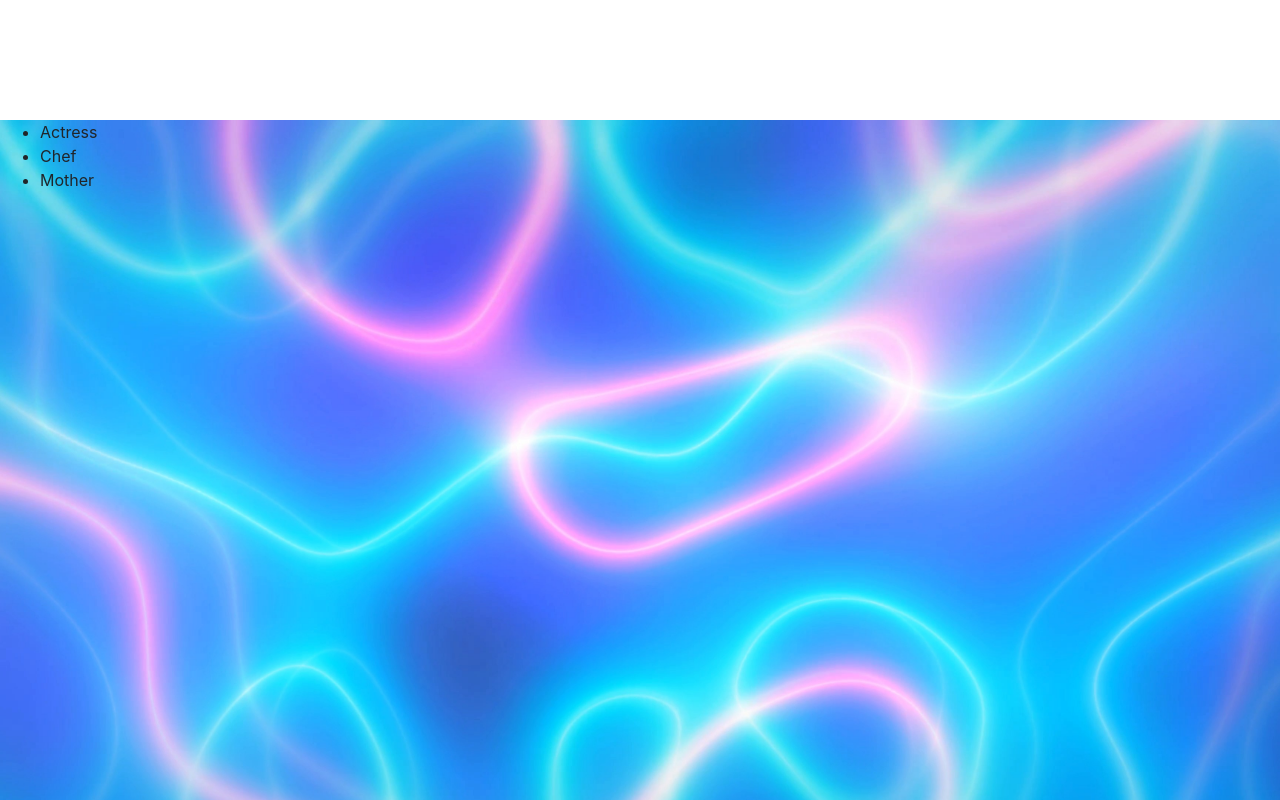
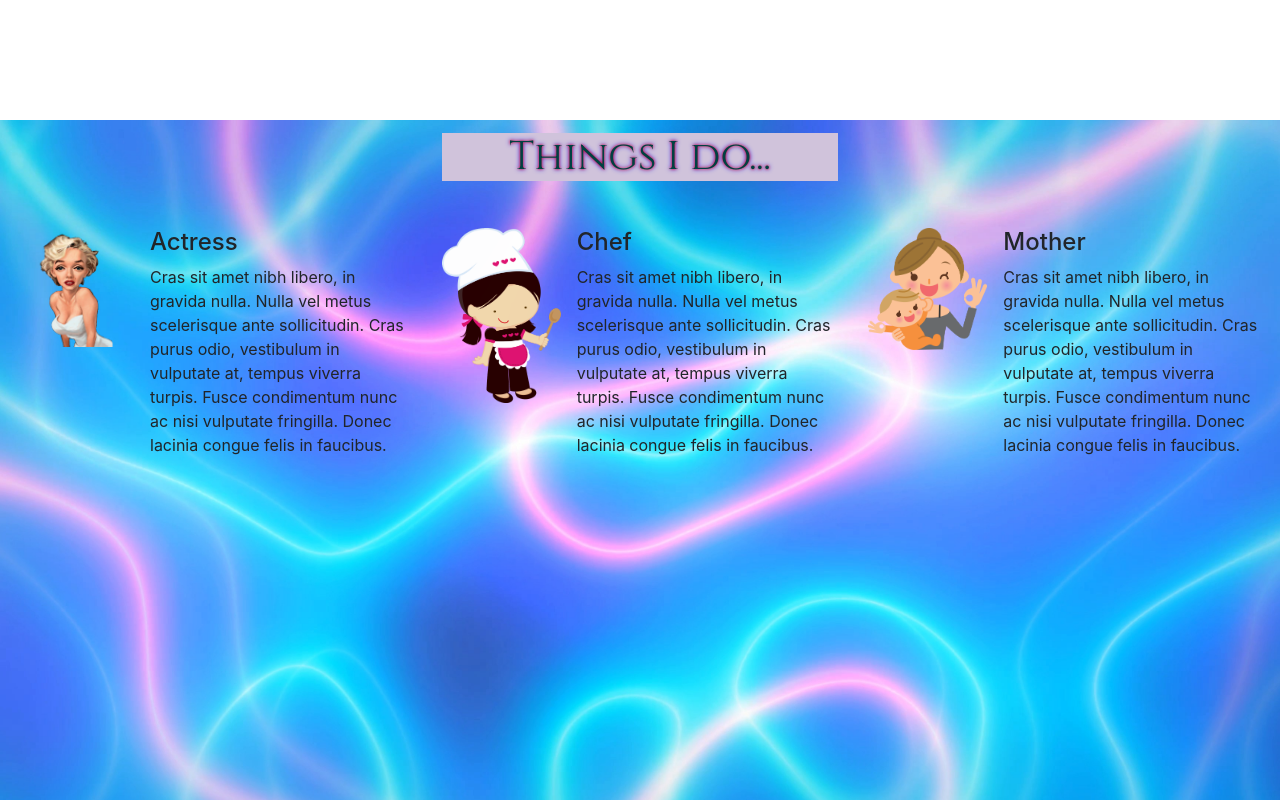
Before and after one commit to raphatapi/nicole, a plain HTML site: page index.html in a window 1280 px wide. Shown: the part 680-1480 px from the top of the page. Drawn offline with nearby package versions, Linux system fonts and the light colour scheme.

Commit message:
add items to sec2

```diff
--- a/index.html
+++ b/index.html
@@ -25,11 +25,43 @@
         </div>
     </section>
     <section class="sec2">
-        <ul>
-            <li>Actress</li>
-            <li>Chef</li>
-            <li>Mother</li>
-        </ul>
+        <div class="container-fluid">
+            <div class="row justify-content-center">
+                <div class="col-12 col-lg-4">
+                    <h1>Things I do...</h1>
+                </div>
+            </div>
+            <div class="row justify-content-center">
+                <div class="col">
+                    <div class="media">
+                        <img class="mr-3" src="./actress.jpg" alt="Generic placeholder image">
+                        <div class="media-body">
+                            <h4 class="mt-0">Actress</h4>
+                            Cras sit amet nibh libero, in gravida nulla. Nulla vel metus scelerisque ante sollicitudin. Cras purus odio, vestibulum in vulputate at, tempus viverra turpis. Fusce condimentum nunc ac nisi vulputate fringilla. Donec lacinia congue felis in faucibus.
+                        </div>
+                    </div>
+                </div>
+                <div class="col">
+                    <div class="media">
+                        <img class="mr-3" src="./chef.png" alt="Generic placeholder image">
+                        <div class="media-body">
+                            <h4 class="mt-0">Chef</h4>
+                            Cras sit amet nibh libero, in gravida nulla. Nulla vel metus scelerisque ante sollicitudin. Cras purus odio, vestibulum in vulputate at, tempus viverra turpis. Fusce condimentum nunc ac nisi vulputate fringilla. Donec lacinia congue felis in faucibus.
+                        </div>
+                    </div>
+                </div>
+                <div class="col">
+                    <div class="media">
+                        <img class="mr-3" src="./mother.png" alt="Generic placeholder image">
+                        <div class="media-body">
+                            <h4 class="mt-0">Mother</h4>
+                            Cras sit amet nibh libero, in gravida nulla. Nulla vel metus scelerisque ante sollicitudin. Cras purus odio, vestibulum in vulputate at, tempus viverra turpis. Fusce condimentum nunc ac nisi vulputate fringilla. Donec lacinia congue felis in faucibus.
+                        </div>
+                    </div>
+                </div>
+            </div>
+        </div>
+
     </section>
     <section class="sec3">
         <iframe width="560" height="315" src="https://www.youtube.com/embed/rAPdv-Q6oD0" frameborder="0" allow="accelerometer; autoplay; encrypted-media; gyroscope; picture-in-picture" allowfullscreen></iframe>
--- a/style.css
+++ b/style.css
@@ -10,6 +10,7 @@ section {
     height: 100vh;
     width: 100%;
     margin: 0;
+    padding: 1% 0 1% 0;
 }
 
 h1 {
@@ -24,7 +25,13 @@ img {
     display: block;
     margin-left: auto;
     margin-right: auto;
-    /* width: 50%; */
+    width: 30%;
+}
+
+li {
+    font-family: 'Franklin Gothic Medium', 'Arial Narrow', Arial, sans-serif;
+    font-size: xx-large;
+    list-style-type: none;
 }
 
 .sec1 {
@@ -33,6 +40,10 @@ img {
 
 .sec2 {
     background-image: url("./neon.jpg");
+}
+
+.media {
+    margin-top: 10%;
 }
 
 .sec3 {
@@ -47,4 +58,8 @@ img {
     img {
         width: 90%;
     }
+
+    section {
+        padding: 0;
+    }
 }
```
Also changed, not shown: actress.jpg (added), chef.png (added), mother.png (added).
